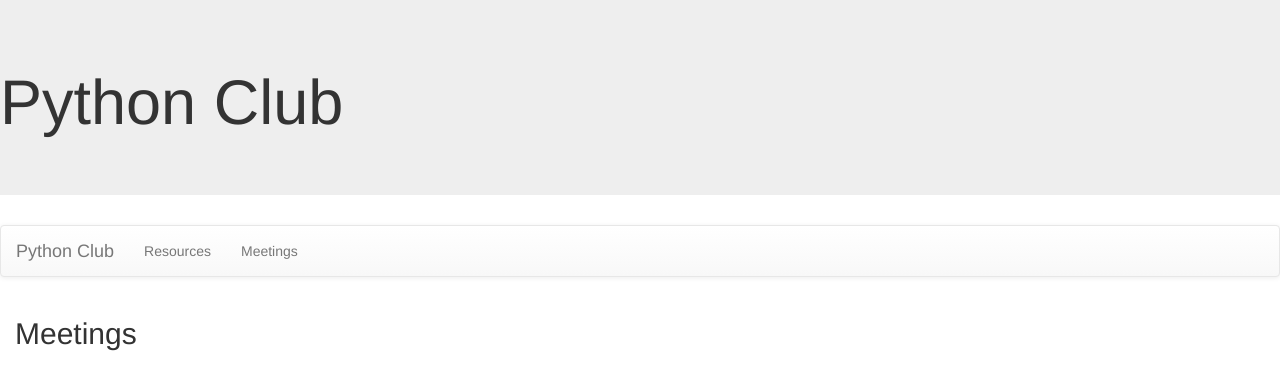
After one commit to gedeguz007/PythonClub, a Django app: page /club/meetings/ in a window 1280 px wide. The commit adds this page. Shown: the top 390 px of the page. Run offline with Django 3.2, Linux system fonts and the light colour scheme; data that the repository does not hold is empty; some libraries are stand-ins or nearby versions.

Commit message:
Assignment 6 commit

```diff
--- a/club/templates/base.html
+++ b/club/templates/base.html
@@ -17,7 +17,7 @@
 </div>
 <ul class="nav navbar-nav">
 <li><a href = "{% url 'resources' %}"> Resources </a></li>
-<li>Dummy</li>
+<li><a href = "{% url 'meetings' %}"> Meetings </a></li>
 </ul>
 </div>
 </nav>
--- /dev/null
+++ b/club/templates/club/meetings.html
@@ -0,0 +1,11 @@
+{% extends 'base.html' %}
+{% block content %}
+
+<h2> Meetings </h2>
+
+<p>{% for m in meetings_list %}
+    <a href = "{% url 'meetingdetail' id=m.id %}"> {{ m.meeting_title }}</a> <br>
+{% endfor %}
+</p>
+
+{% endblock %}
--- a/club/templates/club/resources.html
+++ b/club/templates/club/resources.html
@@ -4,7 +4,7 @@
 <h2>Resources</h2>
 <ul>
     {% for r in resource_list %}
-        <li> {{ r.resource_name }} </li>
+        <li>{{ r.resource_name }} </li>
     {% endfor %}
 </ul>
 
--- a/club/urls.py
+++ b/club/urls.py
@@ -4,4 +4,6 @@ from . import views
 urlpatterns = [
    path('', views.index, name='index'),
    path('resources/', views.resources, name = 'resources'),
+   path('meetings/', views.meetings, name = 'meetings'),
+   path('meetingdetail/<int:id>', views.meetingdetail, name ='meetingdetail')
 ]
--- a/club/views.py
+++ b/club/views.py
@@ -1,5 +1,6 @@
-from django.shortcuts import render
+from django.shortcuts import render, get_object_or_404
 from .models import Resource, Meeting, MeetingMinutes, Event
+
 
 # Create your views here.
 def index(request):
@@ -8,3 +9,11 @@ def index(request):
 def resources(request):
     resource_list = Resource.objects.all()
     return render (request, 'club/resources.html', {'resource_list': resource_list})
+
+def meetings(request):
+     meetings_list = Meeting.objects.all()
+     return render (request, 'club/meetings.html', {'meetings_list': meetings_list})
+
+def meetingdetail(request, id):
+    meeting_info = get_object_or_404(Meeting, pk=id)
+    return render (request, 'club/meetingdetail.html', {'meeting_info' : meeting_info})
```
Also changed, not shown: club/templates/club/meetingdetail.html (added, +13 -0 lines).
